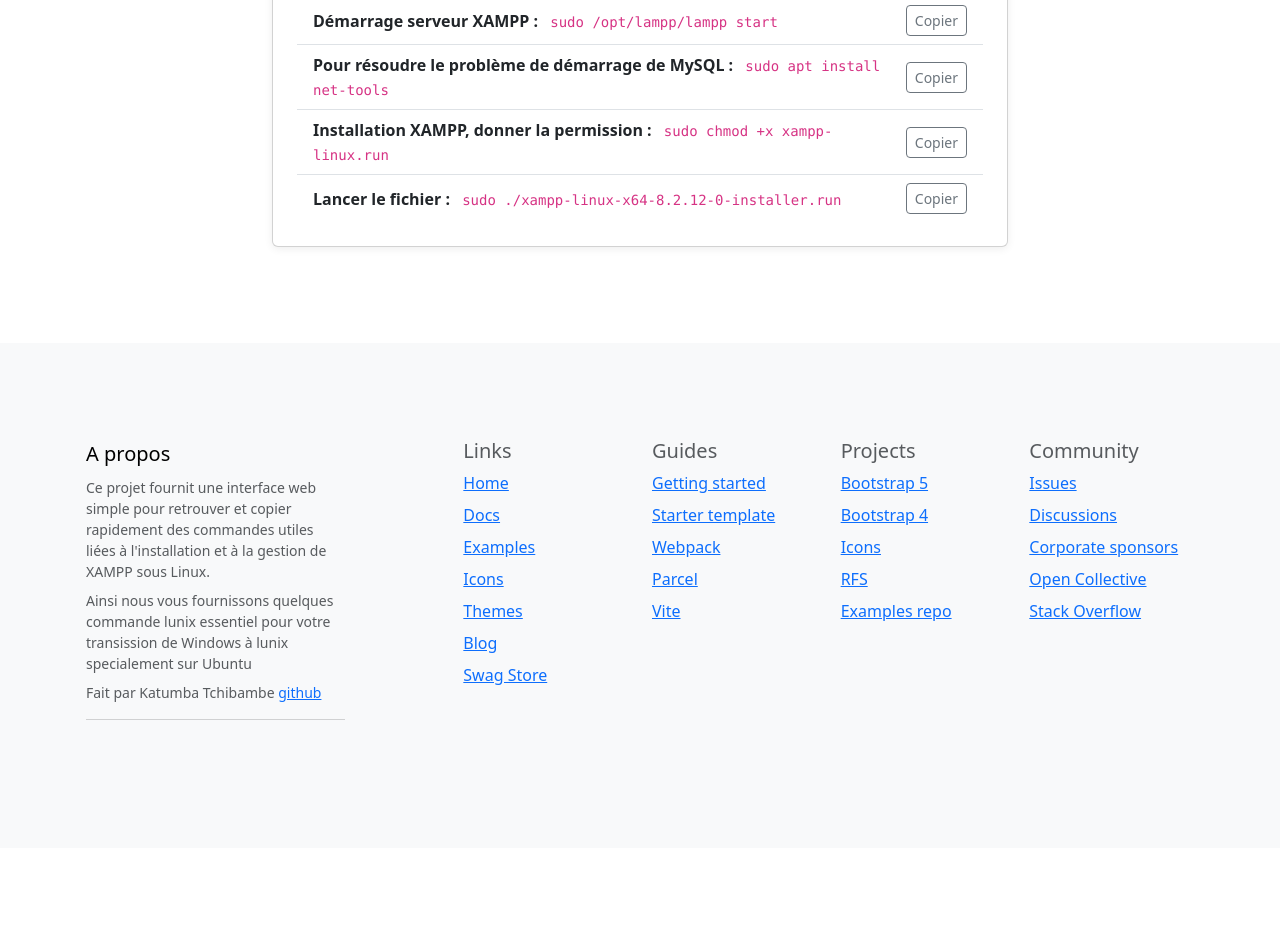
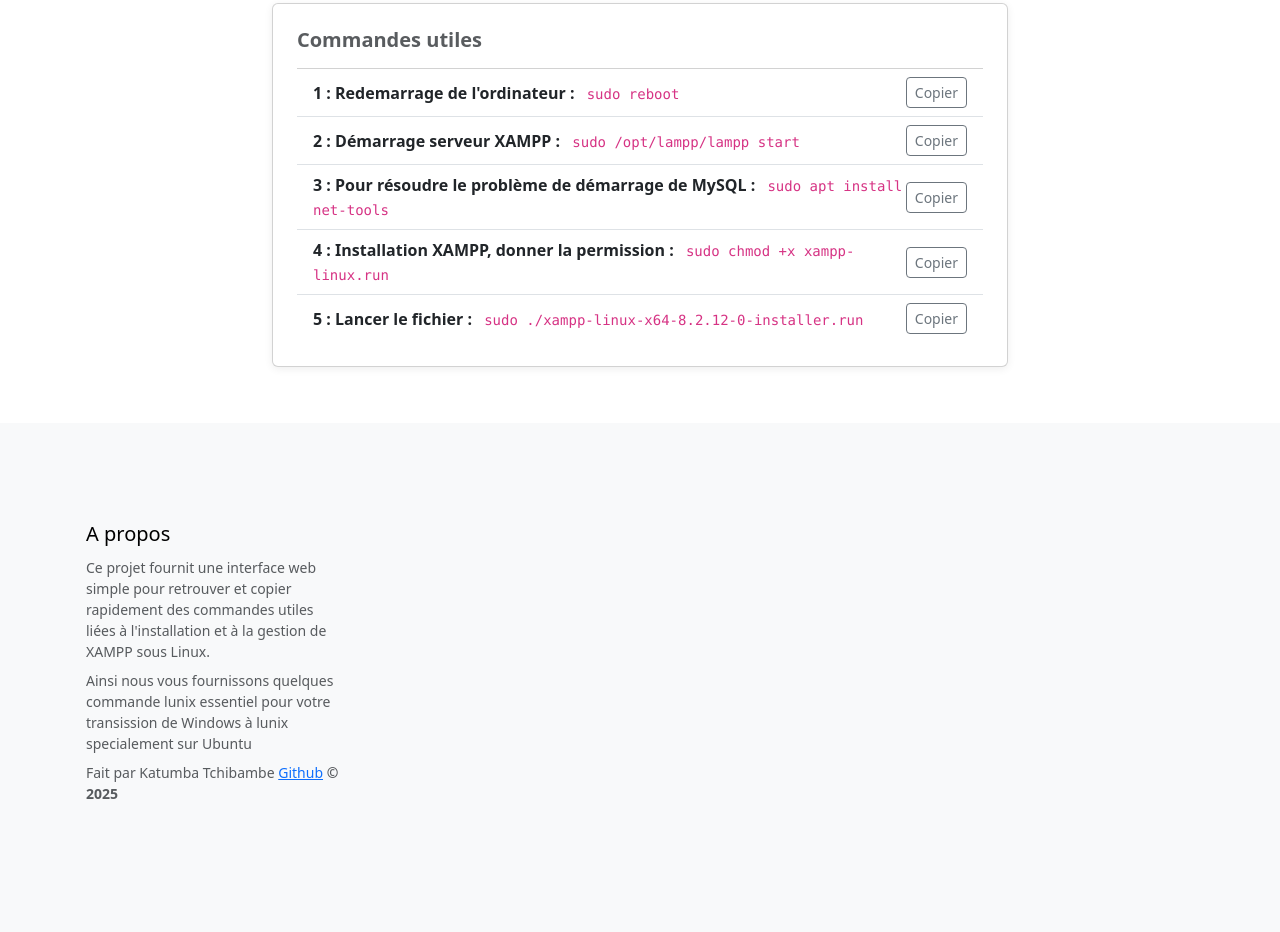
Before and after one commit to Alphonse243/transition-windows-lunix, a plain HTML site: page index.html in a window 1280 px wide. Shown: the part 293-1225 px from the top of the page. Before the commit the page ends 1141 px from the top, so only its background shows below. Drawn offline with nearby package versions, Linux system fonts and the light colour scheme.

Commit message:
ameliore le footer

```diff
--- a/index.html
+++ b/index.html
@@ -29,10 +29,14 @@
     <section>
         <div class="container py-5">
             <div class="row justify-content-center">
+               <div class="col-lg-8 col-md-8 mb-3">
+                 <h1 class="text text-center text-primary fw-semibold" >Transition Windows à lunix(ubuntu)</h1>
+                 Ce projet fournit une interface web simple pour retrouver et copier rapidement des commandes utiles liées à l'installation et à la gestion de XAMPP sous Linux.
+               </div>
                 <div class="col-md-8">
-                    <h1 class="text-primary fw-bold mb-4">Commande Lunix</h1>
+                    <h1 class="text-body-secondary fw-bold mb-4">Commande Lunix</h1>
                     <div class="card p-4">
-                        <h5 class="card-title mb-3 fw-semibold">Commandes utiles</h5>
+                        <h5 class="card-title mb-3 text-body-secondary fw-semibold">Commandes utiles</h5>
                         <ul class="list-group list-group-flush" id="command-list">
                             <!-- Les commandes seront injectées ici par JS -->
                         </ul>
@@ -43,7 +47,7 @@
     </section>
 
     <section>
-      <footer class="bd-footer py-4 py-md-5 mt-5 bg-body-tertiary">
+      <footer class="bd-footer py-4 py-md-5 mt-2 bg-body-tertiary">
         <div class="container py-4 py-md-5 px-4 px-md-3 text-body-secondary">
           <div class="row">
             <div class="col-lg-3 mb-3">
@@ -65,66 +69,10 @@
                 </li>
 
                 <li class="mb-2">
-                  Fait par Katumba Tchibambe <a href="https://github.com/Alphonse243">github</a>
-                </li>
-                <hr>
-              </ul>
-            </div>
-            <div class="col-6 col-lg-2 offset-lg-1 mb-3">
-              <h5>Links</h5>
-              <ul class="list-unstyled">
-                <li class="mb-2"><a href="/">Home</a></li>
-                <li class="mb-2"><a href={getVersionedDocsPath('/')}>Docs</a></li>
-                <li class="mb-2"><a href={getVersionedDocsPath('examples')}>Examples</a></li>
-                <li class="mb-2"><a href={getConfig().icons}>Icons</a></li>
-                <li class="mb-2"><a href={getConfig().themes}>Themes</a></li>
-                <li class="mb-2"><a href={getConfig().blog}>Blog</a></li>
-                <li class="mb-2"><a href={getConfig().swag} target="_blank" rel="noopener">Swag Store</a></li>
-              </ul>
-            </div>
-            <div class="col-6 col-lg-2 mb-3">
-              <h5>Guides</h5>
-              <ul class="list-unstyled">
-                <li class="mb-2"><a href={getVersionedDocsPath('getting-started')}>Getting started</a></li>
-                <li class="mb-2"><a href={getVersionedDocsPath('examples/starter-template')}>Starter template</a></li>
-                <li class="mb-2"><a href={getVersionedDocsPath('getting-started/webpack')}>Webpack</a></li>
-                <li class="mb-2"><a href={getVersionedDocsPath('getting-started/parcel')}>Parcel</a></li>
-                <li class="mb-2"><a href={getVersionedDocsPath('getting-started/vite')}>Vite</a></li>
-              </ul>
-            </div>
-            <div class="col-6 col-lg-2 mb-3">
-              <h5>Projects</h5>
-              <ul class="list-unstyled">
-                <li class="mb-2">
-                  <a href={`${getConfig().github_org}/bootstrap`} target="_blank" rel="noopener">Bootstrap 5</a>
-                </li>
-                <li class="mb-2">
-                  <a href={`${getConfig().github_org}/bootstrap/tree/v4-dev`} target="_blank" rel="noopener">Bootstrap 4</a>
-                </li>
-                <li class="mb-2"><a href={`${getConfig().github_org}/icons`} target="_blank" rel="noopener">Icons</a></li>
-                <li class="mb-2"><a href={`${getConfig().github_org}/rfs`} target="_blank" rel="noopener">RFS</a></li>
-                <li class="mb-2">
-                  <a href={`${getConfig().github_org}/examples`} target="_blank" rel="noopener">Examples repo</a>
-                </li>
-              </ul>
-            </div>
-            <div class="col-6 col-lg-2 mb-3">
-              <h5>Community</h5>
-              <ul class="list-unstyled">
-                <li class="mb-2">
-                  <a href={`${getConfig().github_org}/bootstrap/issues`} target="_blank" rel="noopener">Issues</a>
-                </li>
-                <li class="mb-2">
-                  <a href={`${getConfig().github_org}/bootstrap/discussions`} target="_blank" rel="noopener">Discussions</a>
-                </li>
-                <li class="mb-2">
-                  <a href="https://github.com/sponsors/twbs" target="_blank" rel="noopener">Corporate sponsors</a>
-                </li>
-                <li class="mb-2"><a href={getConfig().opencollective} target="_blank" rel="noopener">Open Collective</a></li>
-                <li class="mb-2">
-                  <a href="https://stackoverflow.com/questions/tagged/bootstrap-5" target="_blank" rel="noopener"
-                    >Stack Overflow</a
-                  >
+                  Fait par Katumba Tchibambe <a href="https://github.com/Alphonse243">Github</a>
+                  <strong>
+                    © 2025
+                  </strong>
                 </li>
               </ul>
             </div>
--- a/js/main.js
+++ b/js/main.js
@@ -2,24 +2,34 @@
 function ListCommandeLunix() {
     return [
         {
+            id : 1,
             nom : "Redemarrage de l'ordinateur",
-            commande : "sudo reboot"
+            commande : "sudo reboot",
+            type : "lunix"
         },
         {
+            id : 2,
             nom: "Démarrage serveur XAMPP",
-            commande: "sudo /opt/lampp/lampp start"
+            commande: "sudo /opt/lampp/lampp start",
+            type : "lunix"
         },
         {
+            id : 3,
             nom: "Pour résoudre le problème de démarrage de MySQL",
-            commande: "sudo apt install net-tools"
+            commande: "sudo apt install net-tools",
+            type : "lunix"
         },
         {
+            id : 4,
             nom: "Installation XAMPP, donner la permission",
-            commande: "sudo chmod +x xampp-linux.run"
+            commande: "sudo chmod +x xampp-linux.run",
+            type : "lunix"
         },
         {
+            id : 5,
             nom: "Lancer le fichier",
-            commande: "sudo ./xampp-linux-x64-8.2.12-0-installer.run"
+            commande: "sudo ./xampp-linux-x64-8.2.12-0-installer.run",
+            type : "lunix"
         }
     ];
 }
@@ -35,6 +45,7 @@
         li.className = 'list-group-item d-flex align-items-center justify-content-between';
         li.innerHTML = `
             <div>
+                <span class="fw-semibold">${cmd.id} :</span>
                 <span class="fw-semibold">${cmd.nom} :</span>
                 <code class="ms-2 command-text">${cmd.commande}</code>
             </div>
```
Also changed, not shown: 1 other file.
